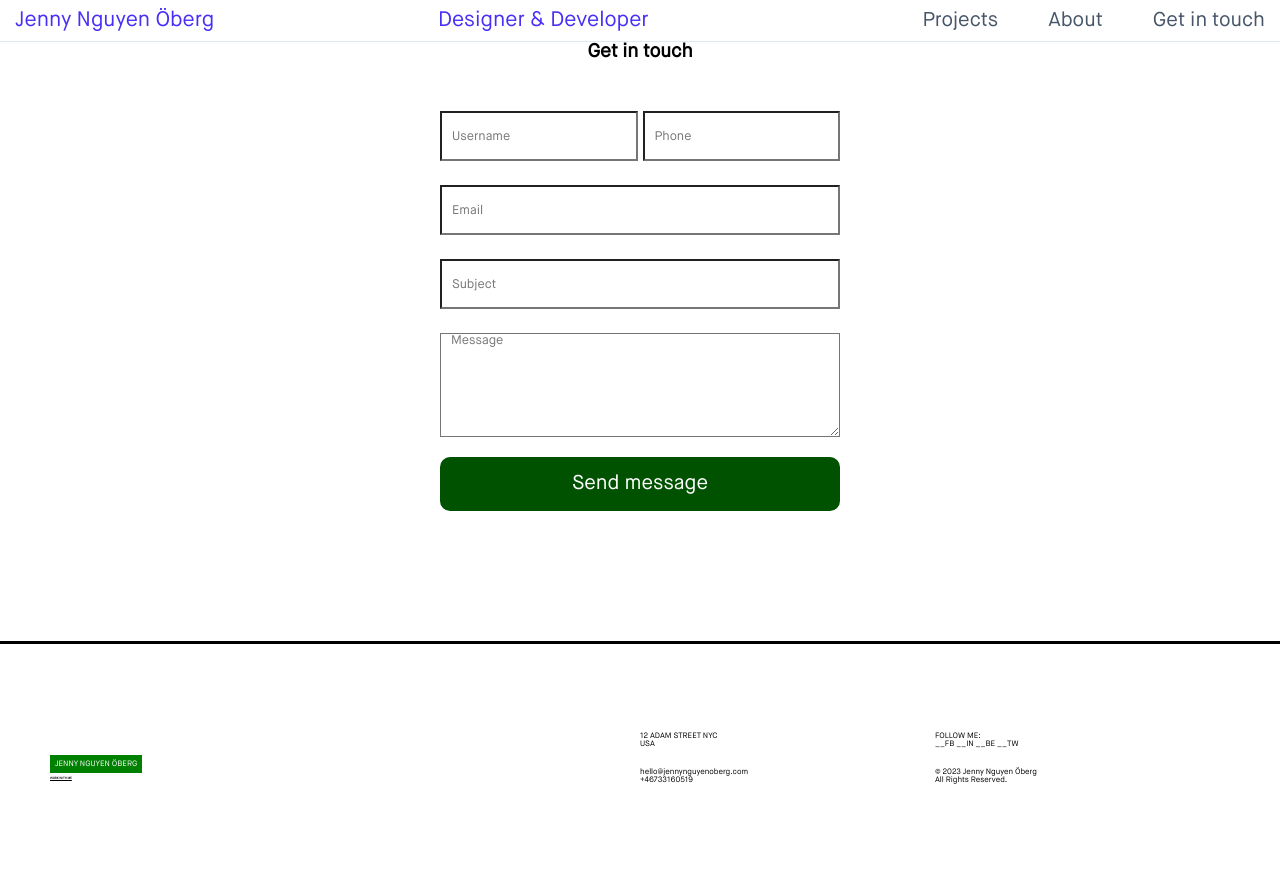
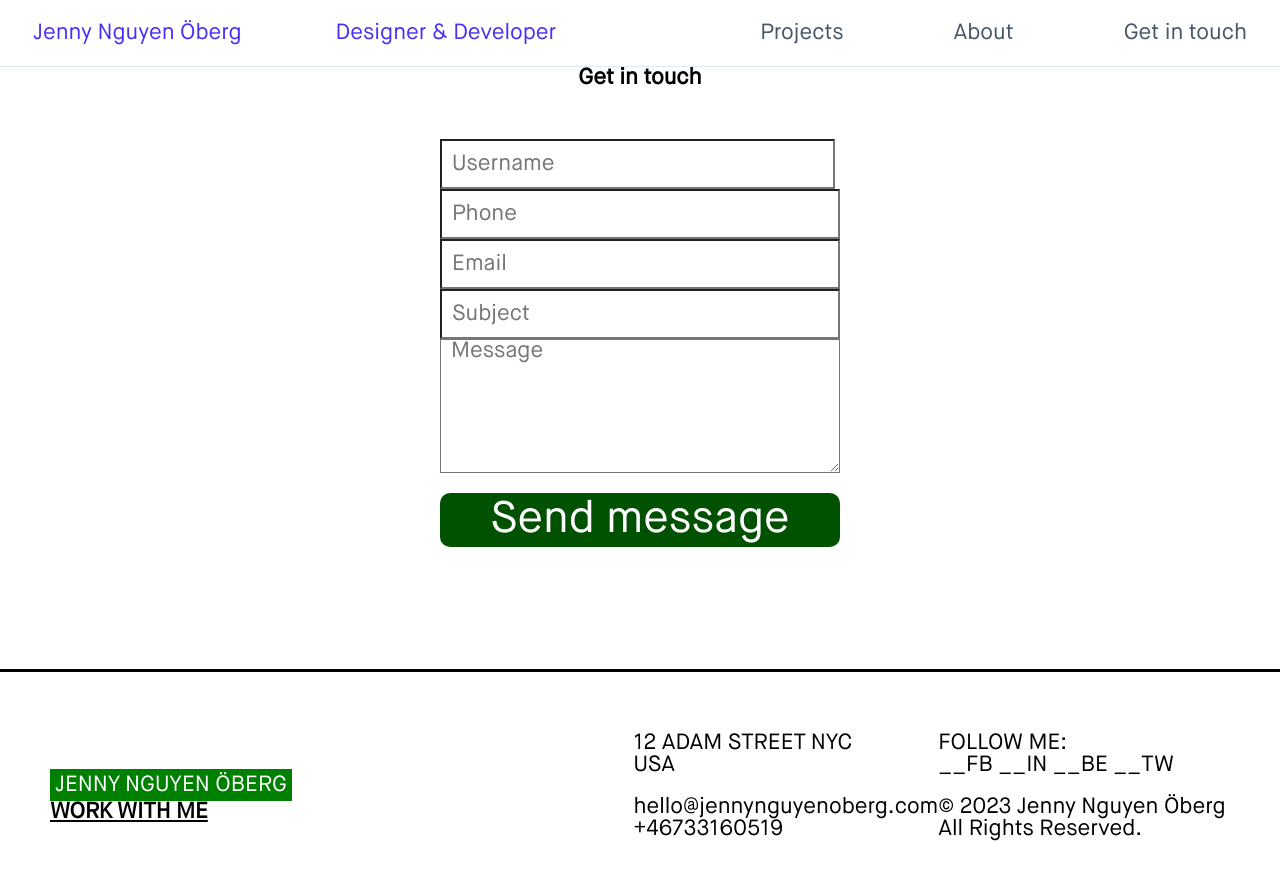
Before and after one commit to jennynguyenoberg/jennynguyenoberg-assignment5-javascript-frameworks, a Next.js app: page /contact in a window 1280 px wide. Shown: the top 880 px of the page. Built offline with nearby package versions, Linux system fonts and the light colour scheme; a web font is replaced by a local one.

Commit message:
clean up css-files

```diff
--- a/app/components/navbar.js
+++ b/app/components/navbar.js
@@ -13,7 +13,7 @@ export default function Navbar() {
         <Link href='/'>
           <span className={styles.navLogo}>Jenny Nguyen Öberg</span>
         </Link>
-        <span className={styles.navLogo}>Designer & Developer</span>
+        <span className={styles.navDesc}>Designer & Developer</span>
         <ul className={isOpen === false ?
           styles.navMenu : styles.navMenu + ' ' + styles.active}>
           <li className={styles.navItem}>
--- a/styles/Navbar.module.css
+++ b/styles/Navbar.module.css
@@ -34,18 +34,16 @@
 }
 
 .navLink {
-  font-size: 2rem;
   font-weight: 400;
   color: #475569;
-  /* text-transform: uppercase; */
 }
 
 .navLink:hover {
   color: #482ff7;
 }
 
-.navLogo {
-  font-size: 2.1rem;
+.navLogo,
+.navDesc {
   font-weight: 500;
   color: #482ff7;
 }
@@ -54,15 +52,18 @@
   .navMenu {
     position: fixed;
     left: -100%;
-    top: 5rem;
+    top: 3.13rem;
     flex-direction: column;
     background-color: #fff;
     width: 100%;
-    /* border-radius: 10px; */
-    text-align: center;
+    text-align: right;
     transition: 0.3s;
     box-shadow:
       0 10px 27px rgba(0, 0, 0, 0.05);
+  }
+
+  .navDesc {
+    display: none;
   }
 
   .navMenu.active {
--- a/styles/Projects.module.css
+++ /dev/null
@@ -1,7 +0,0 @@
-.container {
-  font-size: 3rem;
-}
-
-.title {
-  font-size: 2rem;
-}
--- a/styles/globals.css
+++ b/styles/globals.css
@@ -21,7 +21,7 @@ body * {
   font-style: italic; */
   color: inherit;
   background-color: inherit;
-  font-size: 62.5%;
+  font-size: 22px;
 }
 
 li {
```
